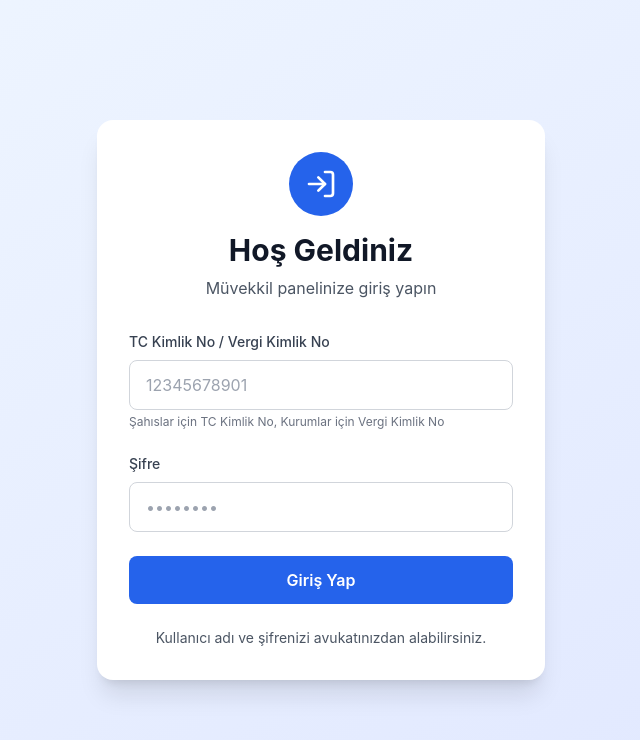
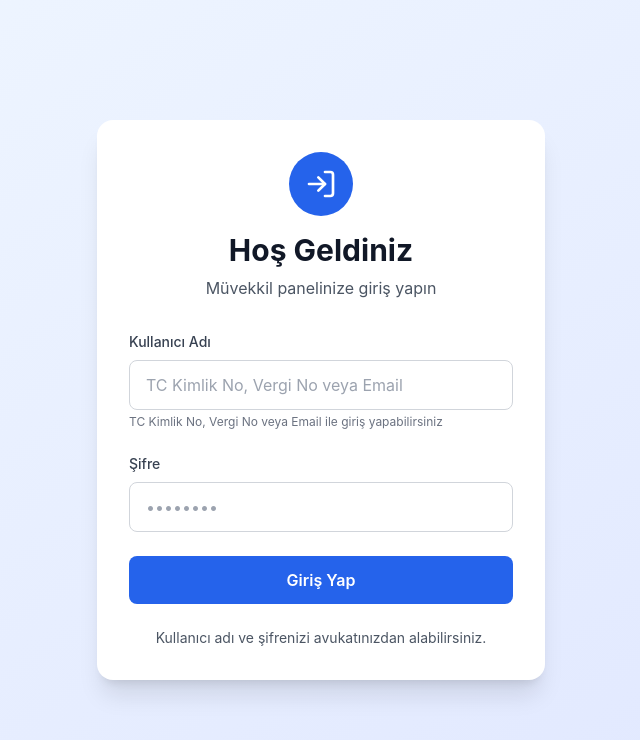
Before and after one commit to muratcankoptayyyyy/muvekkil-paneli, a React (Vite) app in the folder frontend/: page /login in a window 1280 px wide. Shown: the top 740 px of the page, without its empty margins (319-959 px from the left). Built offline with nearby package versions, Linux system fonts and the light colour scheme; no server answers.

Commit message:
Fix login input to accept email for admin/lawyer login

```diff
--- a/frontend/src/pages/LoginPage.tsx
+++ b/frontend/src/pages/LoginPage.tsx
@@ -52,7 +52,7 @@ export default function LoginPage() {
           <form onSubmit={handleSubmit} className="space-y-6">
             <div>
               <label htmlFor="username" className="block text-sm font-medium text-gray-700 mb-2">
-                TC Kimlik No / Vergi Kimlik No
+                Kullanıcı Adı
               </label>
               <input
                 id="username"
@@ -61,11 +61,10 @@ export default function LoginPage() {
                 onChange={(e) => setUsername(e.target.value)}
                 required
                 className="w-full px-4 py-3 border border-gray-300 rounded-lg focus:ring-2 focus:ring-blue-500 focus:border-transparent outline-none transition"
-                placeholder="12345678901"
-                maxLength={11}
+                placeholder="TC Kimlik No, Vergi No veya Email"
               />
               <p className="mt-1 text-xs text-gray-500">
-                Şahıslar için TC Kimlik No, Kurumlar için Vergi Kimlik No
+                TC Kimlik No, Vergi No veya Email ile giriş yapabilirsiniz
               </p>
             </div>
 
```
